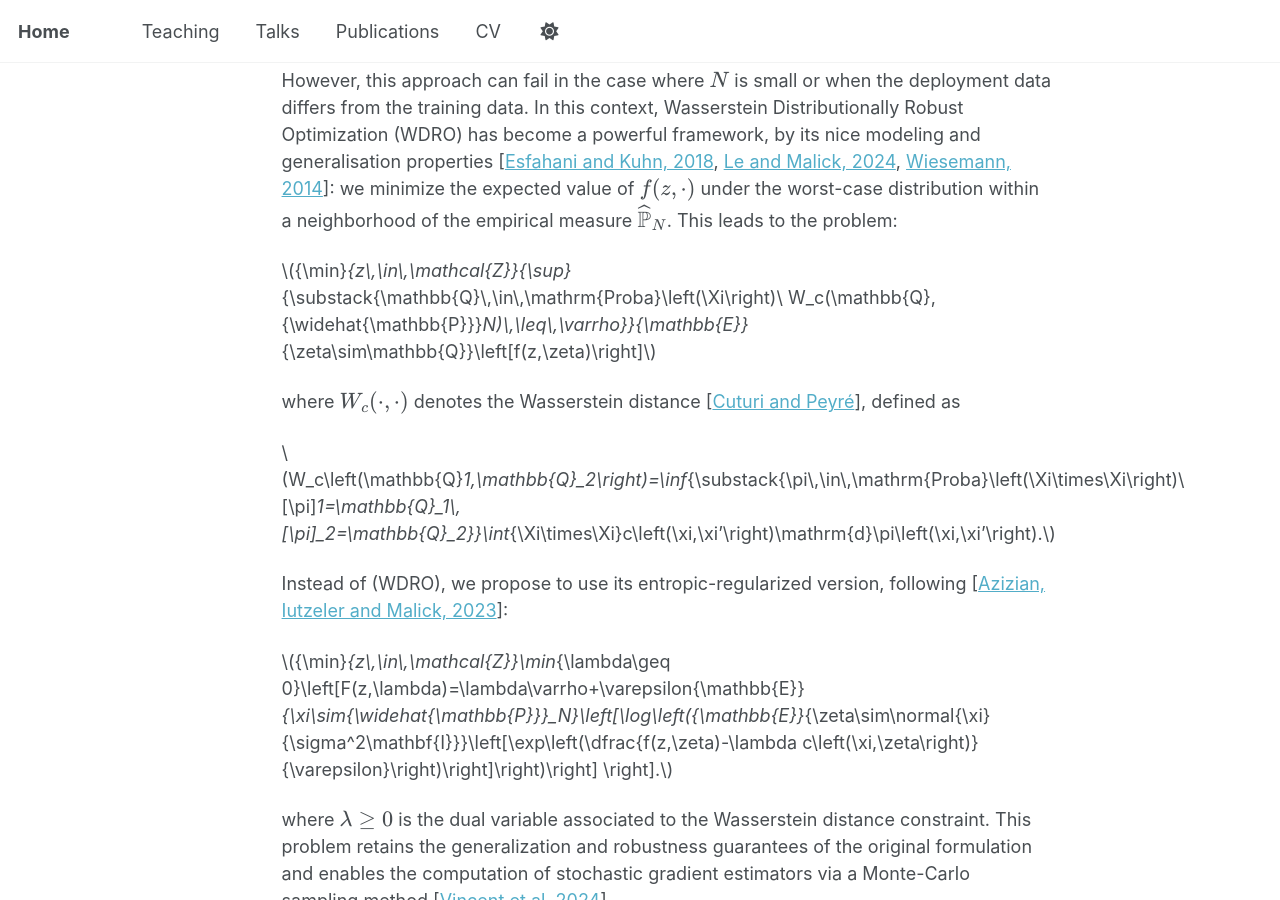
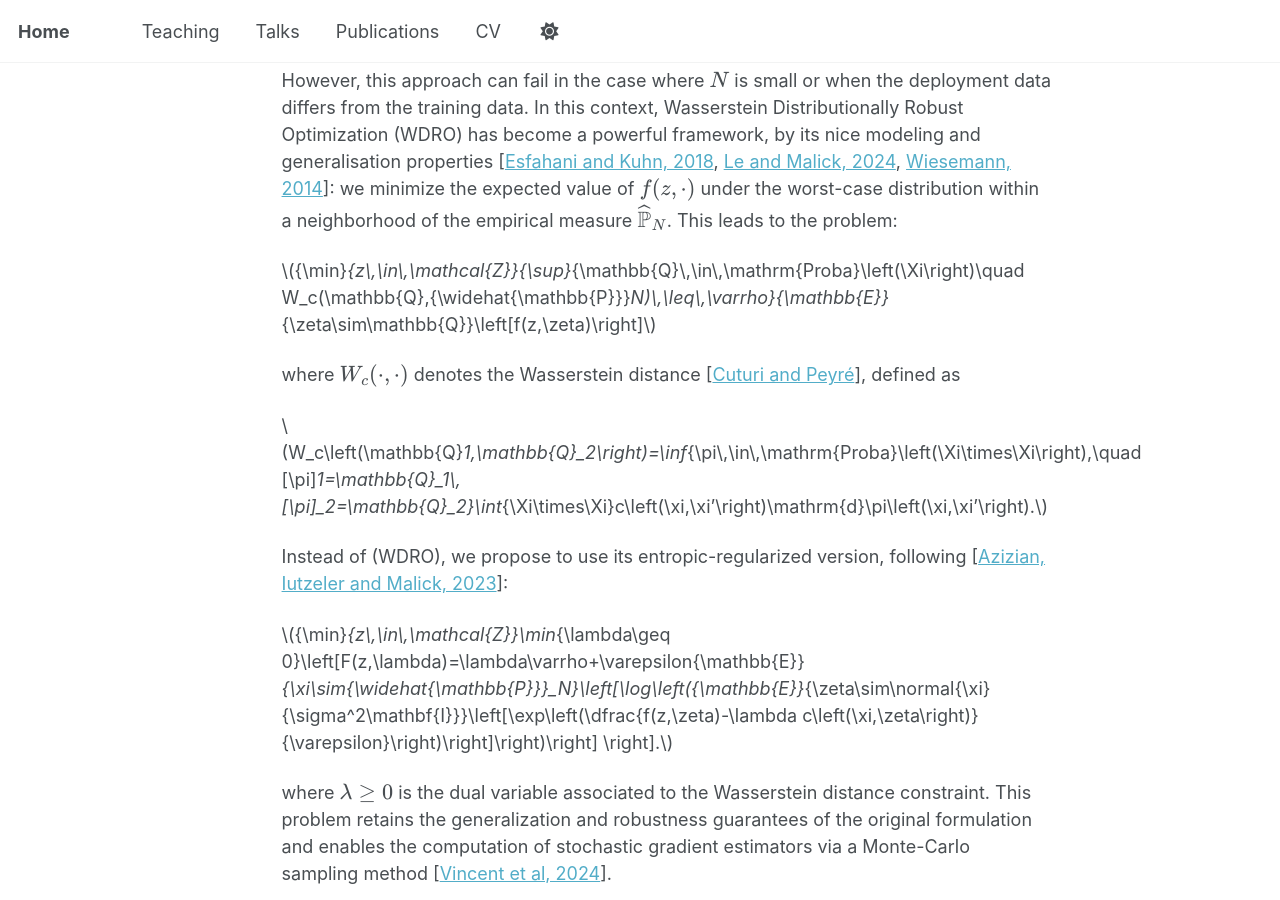
Before and after one commit to HubertVilluendas/hubertvilluendas.github.io, a Jekyll site: the page built from _talks/2026-02-26-FOMethods4WDRO-ROADEF.md, in a window 1280 px wide and 900 px high, scrolled down 895 px. Built offline with Jekyll 4.4.1, drawn with Linux system fonts in a browser that asks for light colours; a script that is not in the unit is left out.

Commit message:
Change syntax

```diff
--- a/_talks/2026-02-26-FOMethods4WDRO-ROADEF.md
+++ b/_talks/2026-02-26-FOMethods4WDRO-ROADEF.md
@@ -23,11 +23,11 @@ Assuming that the data follows an unknown probability distribution \\(\mathbb{P}
 
 However, this approach can fail in the case where \\(N\\) is small or when the deployment data differs from the training data. In this context, Wasserstein Distributionally Robust Optimization (WDRO) has become a powerful framework, by its nice modeling and generalisation properties [[Esfahani and Kuhn, 2018](https://link.springer.com/content/pdf/10.1007/s10107-017-1172-1.pdf), [Le and Malick, 2024](https://arxiv.org/pdf/2402.11981), [Wiesemann, 2014](https://optimization-online.org/wp-content/uploads/2013/02/3757.pdf)]: we minimize the expected value of \\(f(z,\cdot)\\) under the worst-case distribution within a neighborhood of the empirical measure \\(\widehat{\mathbb{P}}_N\\). This leads to the problem:
 
-\\({\min}_{z\,\in\,\mathcal{Z}}{\sup}_{\substack{\mathbb{Q}\,\in\,\mathrm{Proba}\left(\Xi\right)\\ W_c(\mathbb{Q},{\widehat{\mathbb{P}}}_N)\,\leq\,\varrho}}{\mathbb{E}}_{\zeta\sim\mathbb{Q}}\left[f(z,\zeta)\right]\\)
+\\({\min}_{z\,\in\,\mathcal{Z}}{\sup}_{\mathbb{Q}\,\in\,\mathrm{Proba}\left(\Xi\right)\quad W_c(\mathbb{Q},{\widehat{\mathbb{P}}}_N)\,\leq\,\varrho}{\mathbb{E}}_{\zeta\sim\mathbb{Q}}\left[f(z,\zeta)\right]\\)
 
 where \\(W_c(\cdot,\cdot)\\) denotes the Wasserstein distance [[Cuturi and Peyré](https://arxiv.org/pdf/1803.00567)], defined as
 
-\\(W_c\left(\mathbb{Q}_1,\mathbb{Q}_2\right)=\inf_{\substack{\pi\,\in\,\mathrm{Proba}\left(\Xi\times\Xi\right)\\ [\pi]_1=\mathbb{Q}_1\, [\pi]_2=\mathbb{Q}_2}}\int_{\Xi\times\Xi}c\left(\xi,\xi'\right)\mathrm{d}\pi\left(\xi,\xi'\right).\\)
+\\(W_c\left(\mathbb{Q}_1,\mathbb{Q}_2\right)=\inf_{\pi\,\in\,\mathrm{Proba}\left(\Xi\times\Xi\right),\quad [\pi]_1=\mathbb{Q}_1\, [\pi]_2=\mathbb{Q}_2}\int_{\Xi\times\Xi}c\left(\xi,\xi'\right)\mathrm{d}\pi\left(\xi,\xi'\right).\\)
 
 Instead of (WDRO), we propose to use its entropic-regularized version, following [[Azizian, Iutzeler and Malick, 2023](https://www.esaim-cocv.org/articles/cocv/pdf/2023/01/cocv220004.pdf)]:
 
```
